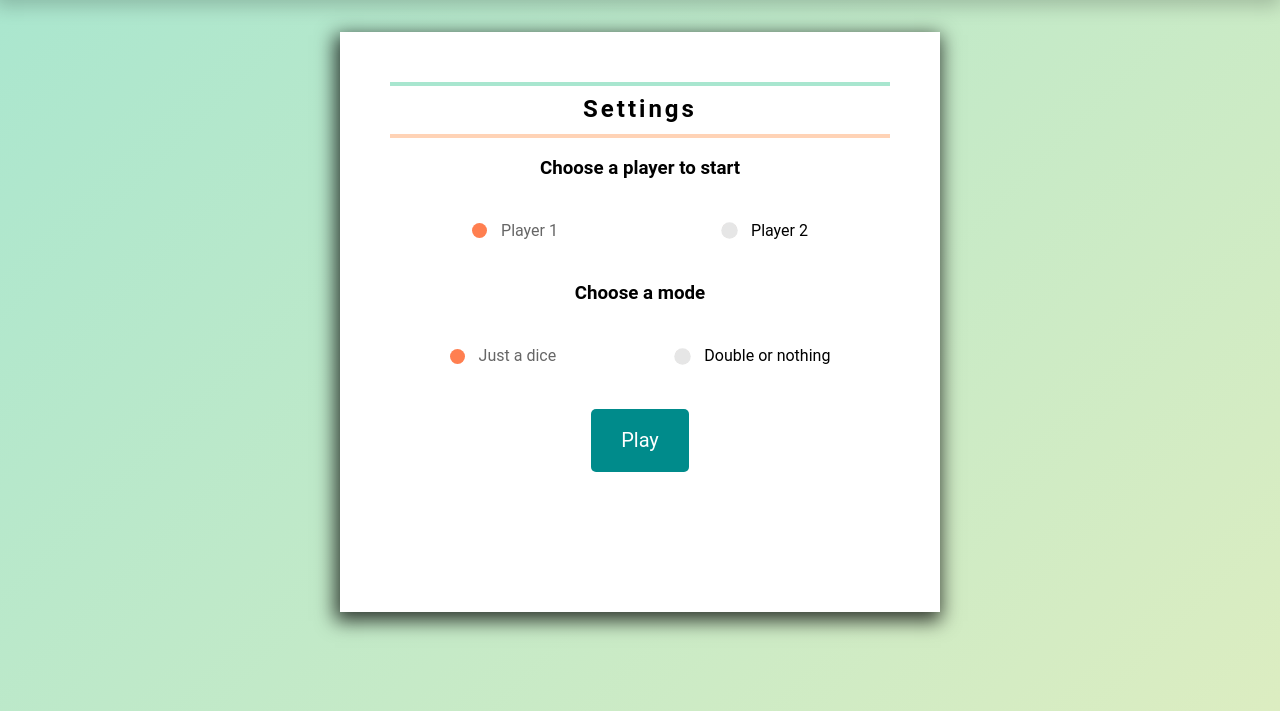
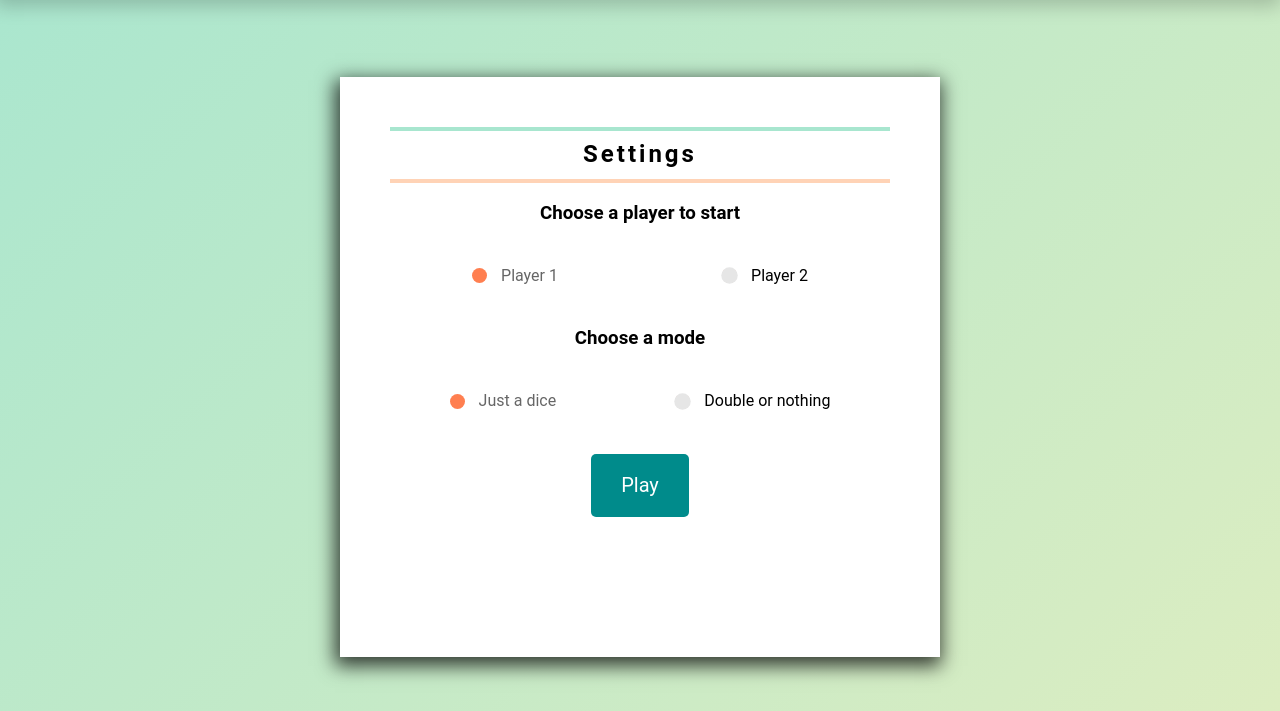
Before and after one commit to Amapola-Negra/Scrimba-Projects-Repo, a website built with webpack: page Frontend-career-path/Dice-Game/index.html in a window 1280 px wide. Shown: the part 89-800 px from the top of the page. Built offline with nearby package versions, Linux system fonts and the light colour scheme.

Commit message:
Update index.css

```diff
--- a/Frontend-career-path/Dice-Game/index.css
+++ b/Frontend-career-path/Dice-Game/index.css
@@ -66,7 +66,7 @@ h1{
     width: 500px;
     text-align: center;
     margin: 0 auto;
-    margin-top: 35px;
+    margin-top: 5em;
     background-color: white;
     box-shadow: -2px 6px 18px 3px rgba(0,0,0,0.75);
     padding: 50px;
```
